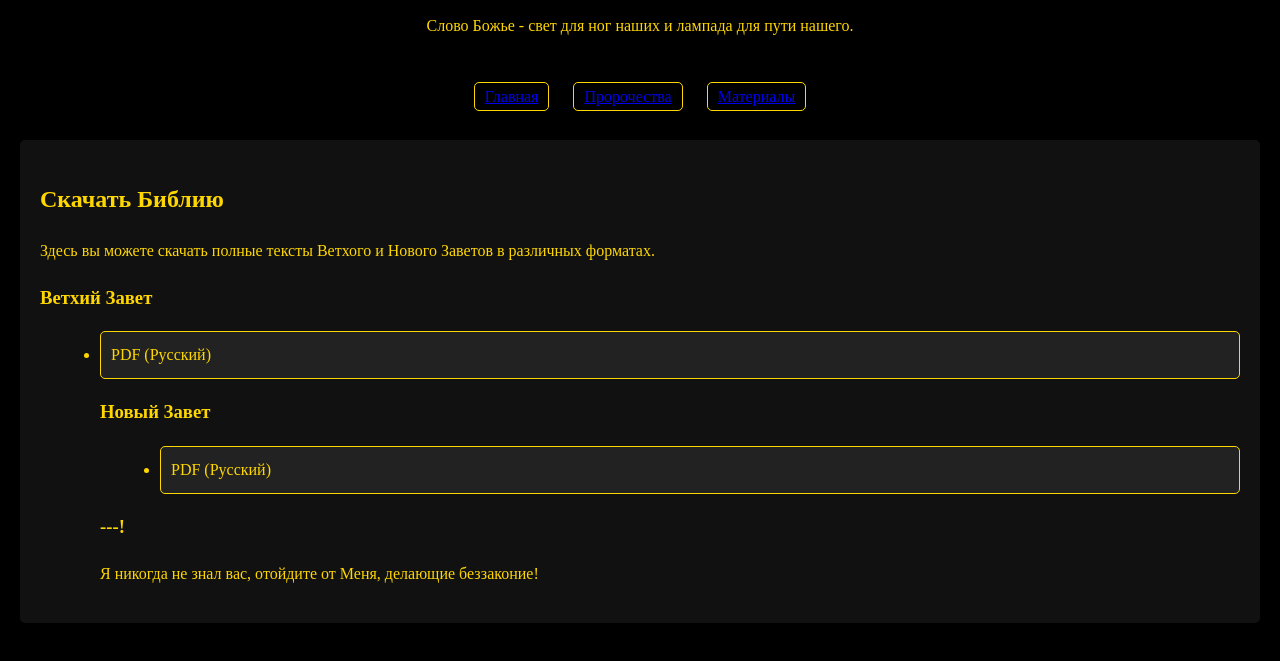
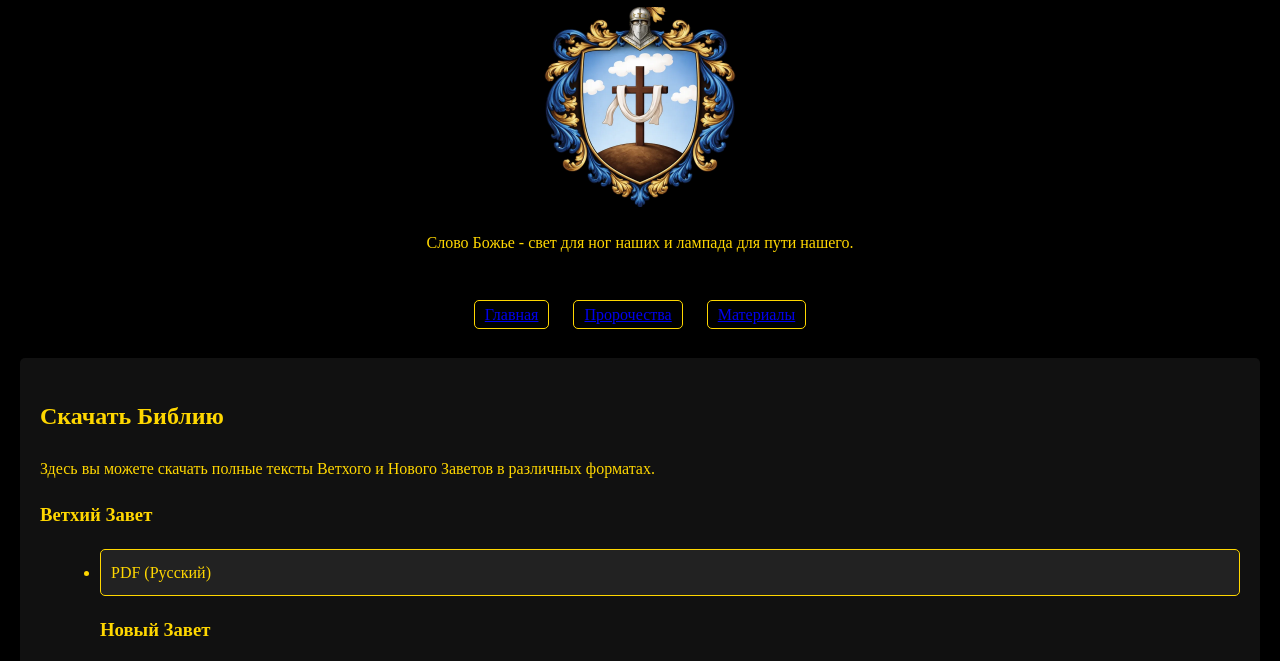
Before and after one commit to sementsul/PV, a plain HTML site: page biblia.html in a window 1280 px wide. Shown: the part 114-775 px from the top of the page. Drawn offline with Linux system fonts and the light colour scheme.

Commit message:
Update biblia.html

```diff
--- a/biblia.html
+++ b/biblia.html
@@ -101,6 +101,11 @@
 
     <header>
         <h1>Библия</h1>
+
+<div style="text-align:center;">
+  <img src="IMG_6481.png" alt="Герб" style="width:200px; height:200px; object-fit: cover;">
+</div>
+
         <p>Слово Божье - свет для ног наших и лампада для пути нашего.</p>
     </header>
 
```
